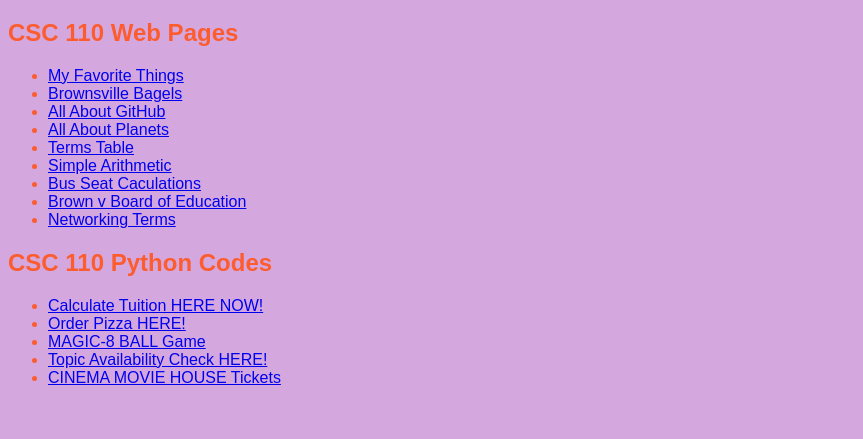
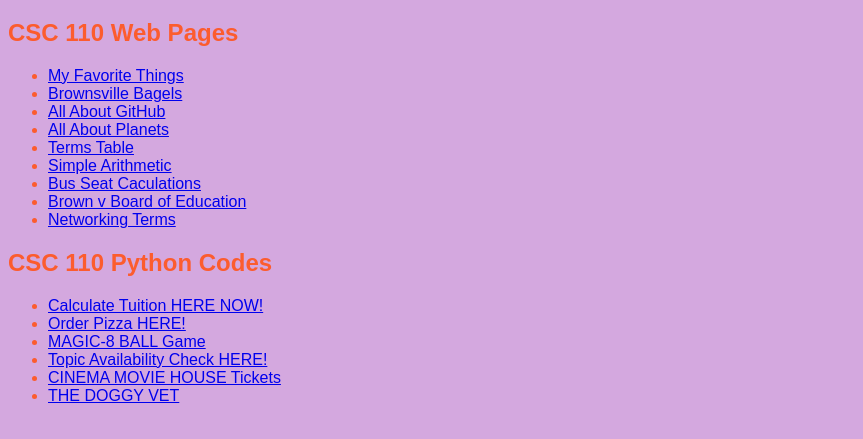
Before and after one commit to kfeggans-pvcc/kfeggans-pvcc.github.io, a plain HTML site: page index.html in a window 1280 px wide. Shown: the part 219-658 px from the top of the page, without its empty margins (0-863 px from the left). Drawn offline with Linux system fonts and the light colour scheme.

Commit message:
Update index.html

```diff
--- a/index.html
+++ b/index.html
@@ -28,6 +28,7 @@
   <li><a href = "magic8.py"> MAGIC-8 BALL Game </a></li>
   <li><a href = "topic.py"> Topic Availability Check HERE! </a></li>
    <li><a href = "moviestickets.py"> CINEMA MOVIE HOUSE Tickets  </a></li>
+    <li><a href = "dogs.py"> THE DOGGY VET </a></li>
   </ul>
 
  </body>
```
